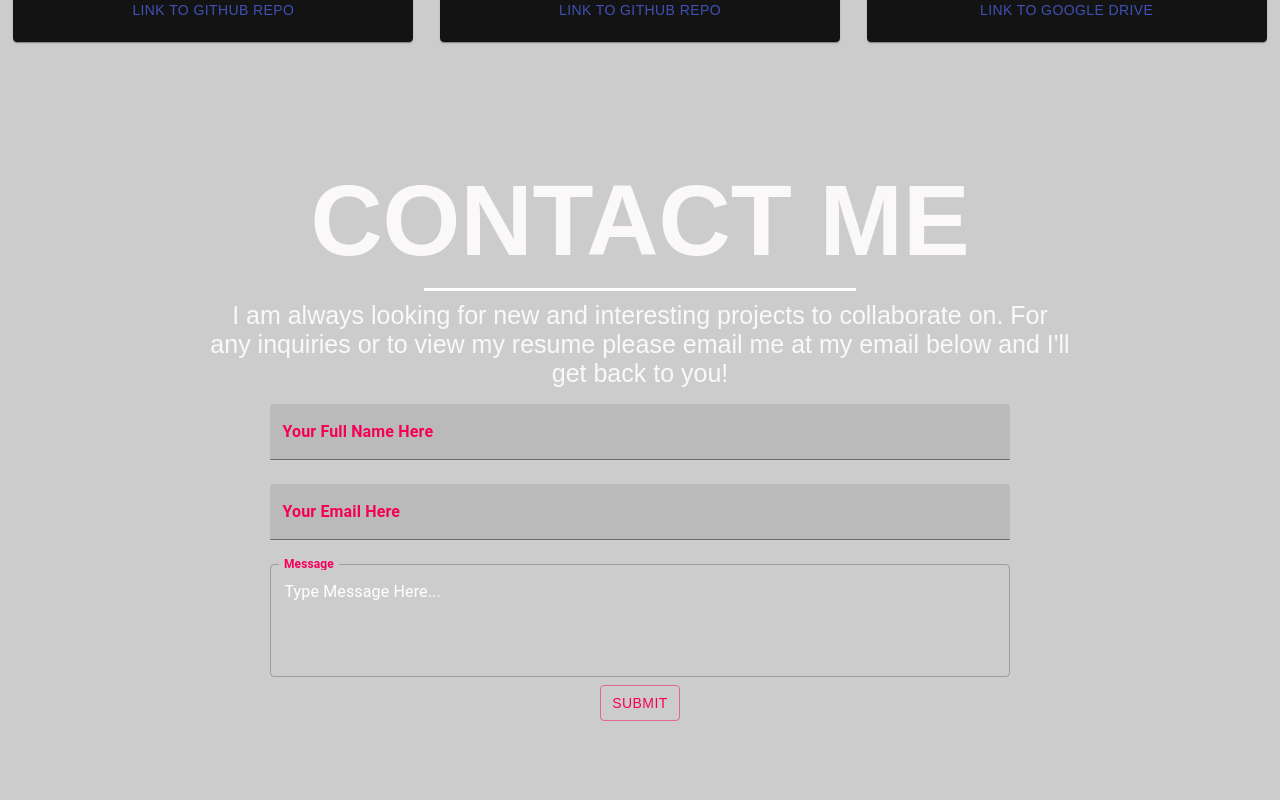
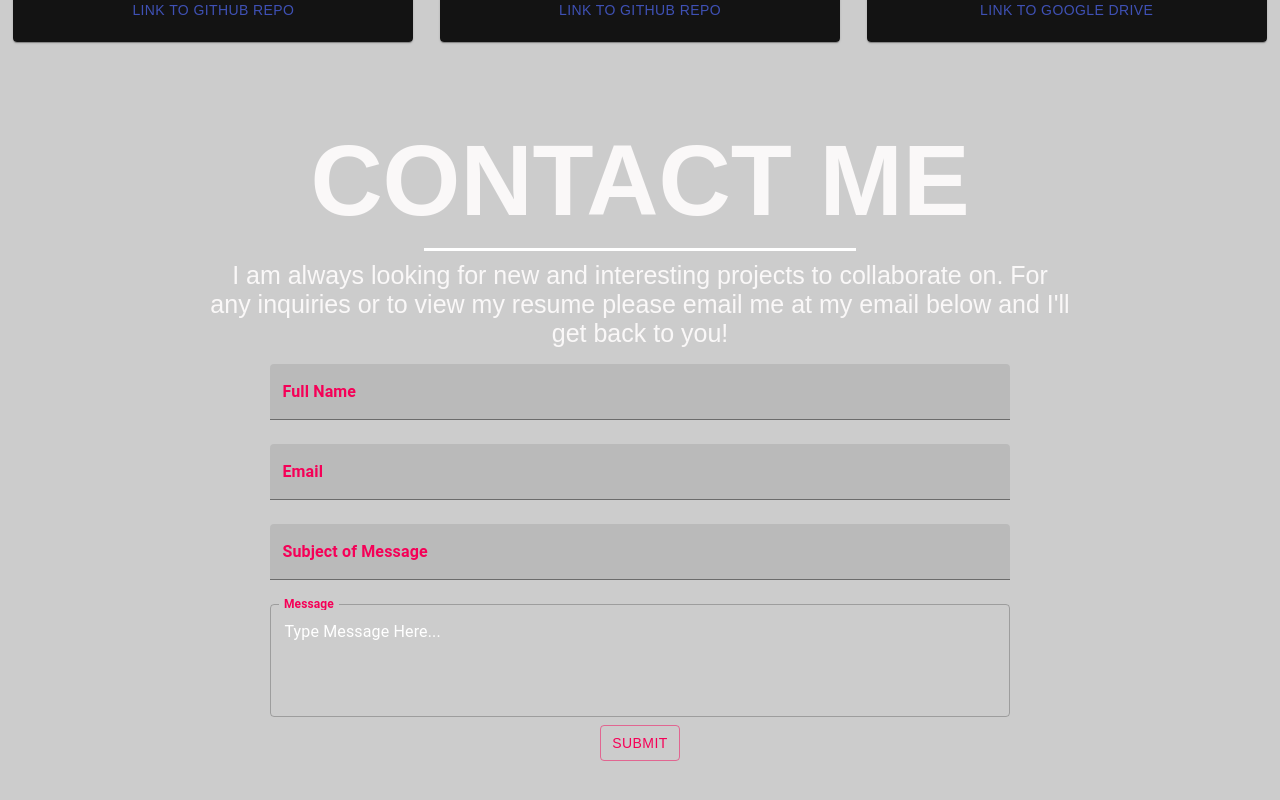
Before and after one commit to Salas123/personal-site, a React (Create React App) app: page / in a window 1280 px wide. Shown: the part 2219-3019 px from the top of the page. Built offline with nearby package versions, Linux system fonts and the light colour scheme; a web font is replaced by a local one.

Commit message:
updated spacing in between contact and project section... also added another text field for the subject of the message

```diff
--- a/src/components/ContactMeSection.js
+++ b/src/components/ContactMeSection.js
@@ -34,8 +34,9 @@ const ContactMeSection = () =>{
                             </p>
                         </div>
                         <form noValidate autoComplete="on">
-                            <TextField className="textfield-component" id="standard-basic" label="Your Full Name Here" color="secondary" margin="normal" variant="filled" InputProps={{className:"textfield__body"}} InputLabelProps={{className: "textfield__label"}}/>
-                            <TextField className="textfield-component" id="standard-basic" label="Your Email Here"  color="secondary" margin="normal" variant="filled" InputProps={{className:"textfield__body"}} InputLabelProps={{className: "textfield__label"}}/>
+                            <TextField className="textfield-component" id="standard-basic" label="Full Name" color="secondary" margin="normal" variant="filled" InputProps={{className:"textfield__body"}} InputLabelProps={{className: "textfield__label"}}/>
+                            <TextField className="textfield-component" id="standard-basic" label="Email"  color="secondary" margin="normal" variant="filled" InputProps={{className:"textfield__body"}} InputLabelProps={{className: "textfield__label"}}/>
+                            <TextField className="textfield-component" id="standard-basic" label="Subject of Message"  color="secondary" margin="normal" variant="filled" InputProps={{className:"textfield__body"}} InputLabelProps={{className: "textfield__label"}}/>
                         </form>
                         <form noValidate autoComplete="off">
                             <TextField
--- a/src/components/ProjectsSection.css
+++ b/src/components/ProjectsSection.css
@@ -26,6 +26,7 @@
 {
     .projects-section-container{
         padding-top: 100px;
+        padding-bottom: 100px;
     }
     .projects-section-header{
         font-size: 10vw;
```
